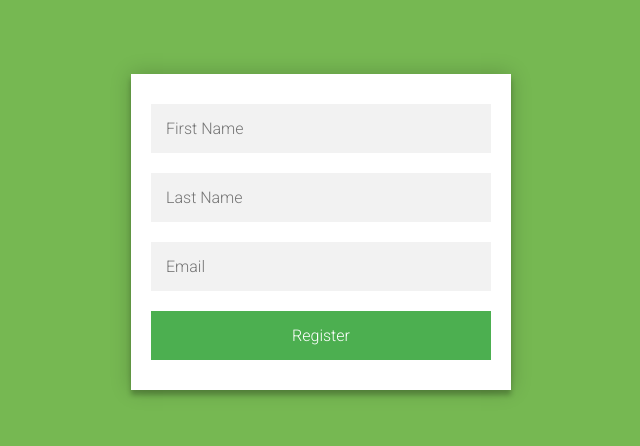
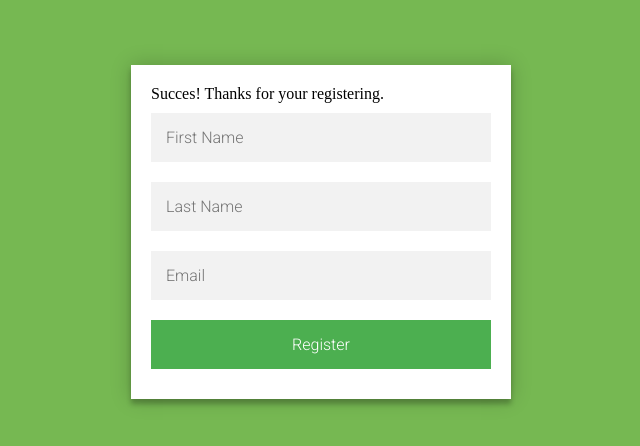
Before and after one commit to Abolfazl181920/Form, a React (Create React App) app: page / in a window 1280 px wide. Shown: the part 176-622 px from the top of the page, without its empty margins (319-959 px from the left). Built offline with nearby package versions, Linux system fonts and the light colour scheme.

Commit message:
add message box to show

```diff
--- a/src/App.js
+++ b/src/App.js
@@ -22,6 +22,7 @@ const App = () => {
   return (
     <div class="form-container">
       <form class="register-form">
+        <div className='succes-message'>Succes! Thanks for your registering.</div>
         <input
           onChange={handleFirstName}
           value={values.firstName}
```
